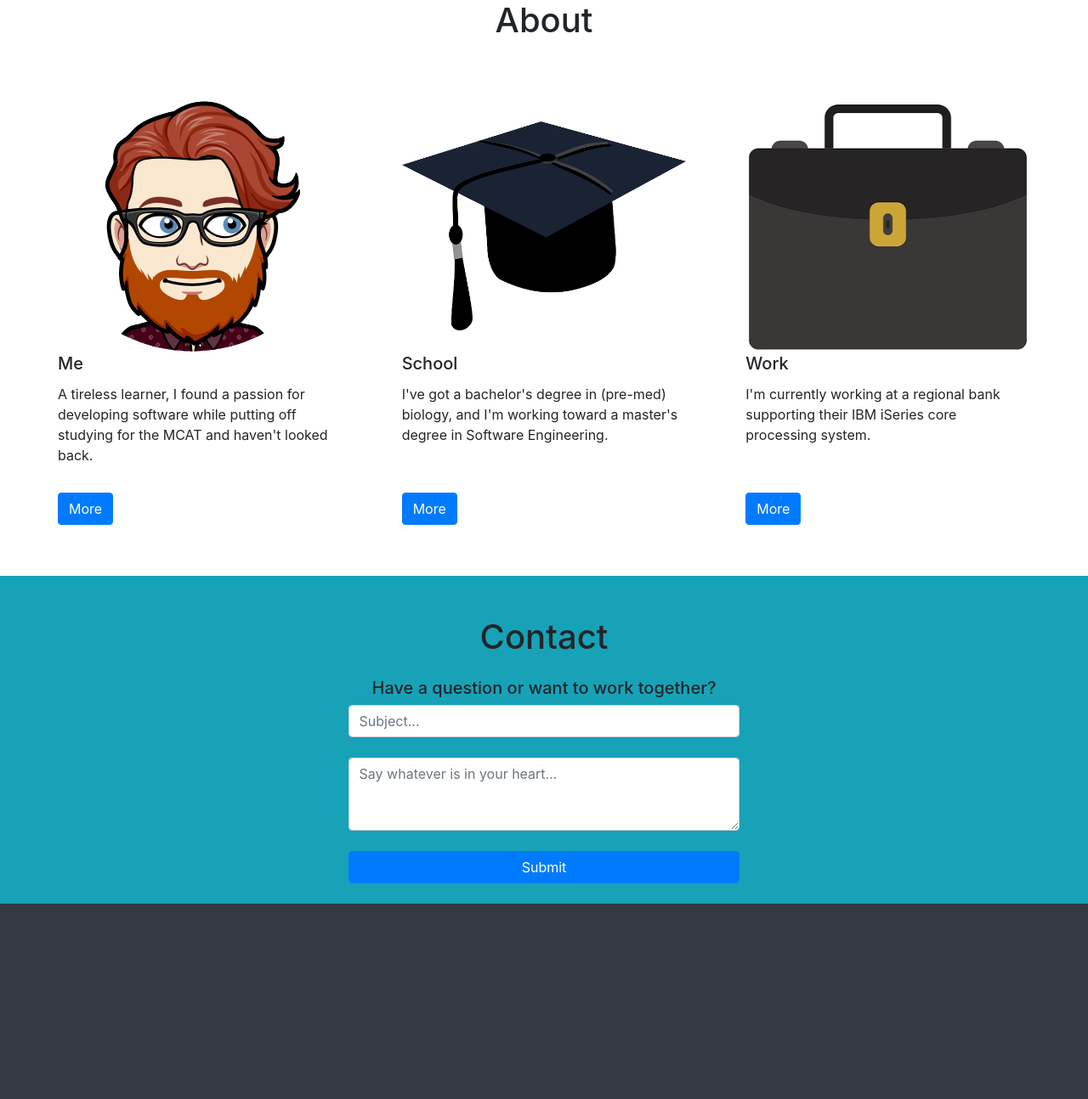
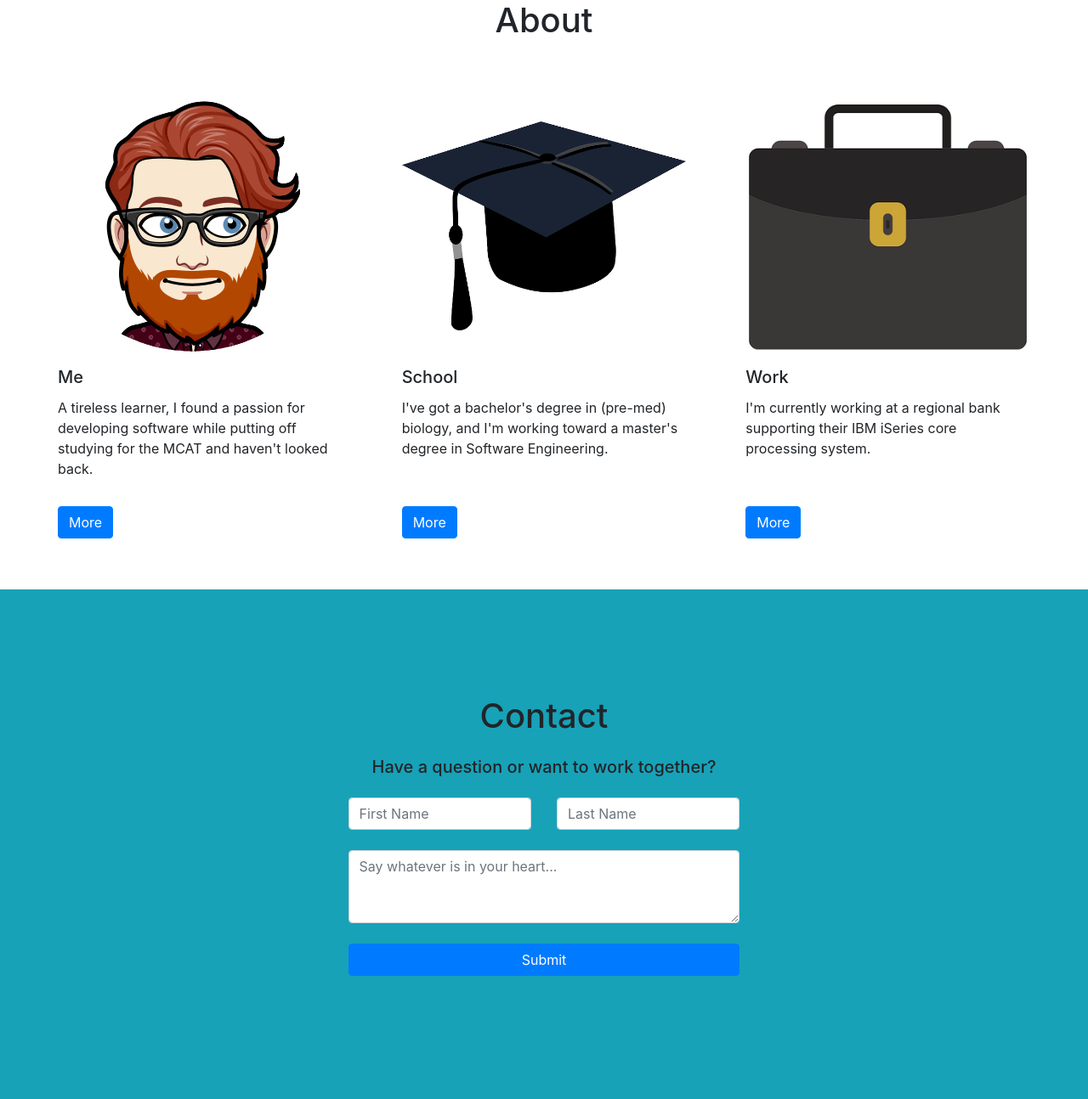
Before and after one commit to matt-harrop/personalsite, a Django app: template mainsite/templates/mainsite/index.html in a window 1280 px wide. Shown: the part 904-2198 px from the top of the page at 85% size. Before the commit the page ends 1968 px from the top, so only its background shows below. Run offline with Django 3.2, Linux system fonts and the light colour scheme; the template is opened without the code that fills it, so the values that code supplies are empty; some libraries are stand-ins or nearby versions.

Commit message:
Style updates to contact form, about me cards.

```diff
--- a/mainsite/static/mainsite/style.css
+++ b/mainsite/static/mainsite/style.css
@@ -1,5 +1,9 @@
 .full-height {
     height: 100vh;
+}
+
+.parent-div {
+    min-height: 75vh;
 }
 
 .text-justify {
@@ -19,4 +23,5 @@
     width: 100%;
     height: 300px;
     object-fit: contain;
+    margin-bottom: 2vh;
 }
--- a/mainsite/templates/mainsite/index.html
+++ b/mainsite/templates/mainsite/index.html
@@ -82,7 +82,7 @@
 <!--            <app-about-school-modal></app-about-school-modal>-->
           </div>
 
-          <div class="card col-md-4 border-0">
+          <div class="card shadow col-md-4 border-0">
 <!--              <img src="/assets/WA-Trust-Bug.jpg" class="card-img-top my-2" alt="...">-->
 <!--              <img src="/assets/washington-trust-bank-logo-vector.png" class="card-img-top mb-5 text-center" alt="...">-->
             <div class="card-body">
@@ -102,8 +102,8 @@
 <div id="contact-container" class="container-fluid d-flex parent-div bg-info">
     <div class="col-md-5 mx-auto align-self-center">
         <div>
-            <h1 class="text-center mt-5">Contact</h1>
-            <h5 class="text-center mt-4">Have a question or want to work together?</h5>
+            <h1 class="text-center mt-1">Contact</h1>
+            <h5 class="text-center my-4">Have a question or want to work together?</h5>
         </div>
 
         <form action="sendmessage" method="post">
@@ -112,8 +112,11 @@
 {#            {{ form }}#}
             <div class="container">
                 <div class="row mb-4">
-                    <div class="col-md-12">
-                        <input class="form-control" type="text" placeholder="Subject...">
+                    <div class="col-md-6">
+                        <input class="form-control" type="text" placeholder="First Name">
+                    </div>
+                    <div class="col-md-6">
+                        <input class="form-control" type="text" placeholder="Last Name">
                     </div>
                 </div>
                 <div class="row mb-4">
```
